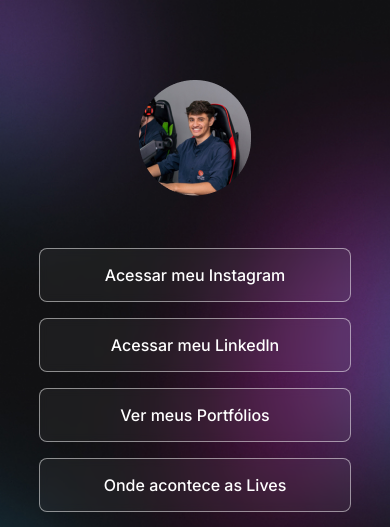
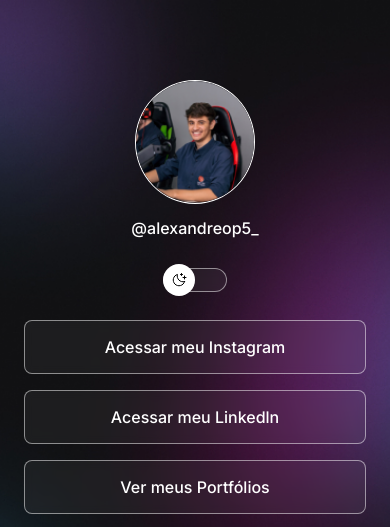
Before and after one commit to zxand1/Project-Rocketseat, a plain HTML site: page index.html in a window 390 px wide. Shown: the top 527 px of the page. Drawn offline with nearby package versions, Linux system fonts and the light colour scheme.

Commit message:
change backgroum based on media queries and button for dark and light

```diff
--- a/index.html
+++ b/index.html
@@ -2,6 +2,7 @@
 <html lang="pt-BR">
 <head>
   <meta charset="UTF-8">
+  <meta http-equiv="X-UA-Compatible" content="IE=edge">
   <meta name="viewport" content="width=device-width, initial-scale=1.0">
   <link rel="stylesheet" href="style.css">
   <link rel="preconnect" href="https://fonts.googleapis.com">
@@ -13,6 +14,11 @@
   <div class="container">
     <div id="profile">
       <img src="./assets/EU 1.png" alt="Avatar" >
+      <p>@alexandreop5_</p>
+    </div>
+    <div id="switch" onclick="toggleMode()">
+      <button></button>
+      <span></span>
     </div>
     <ul>
       <li>
@@ -49,5 +55,6 @@
 
   <script type="module" src="https://unpkg.com/ionicons@7.1.0/dist/ionicons/ionicons.esm.js"></script>
   <script nomodule src="https://unpkg.com/ionicons@7.1.0/dist/ionicons/ionicons.js"></script>
+  <script src="script.js"></script>
 </body>
 </html>
--- /dev/null
+++ b/script.js
@@ -0,0 +1,4 @@
+function toggleMode() {
+  const html = document.documentElement
+  html.classList.toggle('light')
+}
--- a/style.css
+++ b/style.css
@@ -9,7 +9,8 @@
   --stroke-color: rgba(255, 255, 255, 0.5);
   --surface-color: rgba(255, 255, 255, 0.05);
   --surface-color-hover: rgba(0, 0, 0, 0.02);
-  --highlight-color: rgba(255, 255, 255, 0.2)
+  --highlight-color: rgba(255, 255, 255, 0.2);
+  --switch-bg-url: url(./assets/MoonStars.svg);
 }
 .light{
   --text-color: black;
@@ -17,10 +18,12 @@
   --stroke-color: rgba(0, 0, 0, 0.5);
   --surface-color: rgba(0, 0, 0, 0.05);
   --surface-color-hover: rgba(0, 0, 0, 0.02);
-  --highlight-color: rgba(0, 0, 0, 0.1)
+  --highlight-color: rgba(0, 0, 0, 0.1);
+  --switch-bg-url: url(./assets/Sun.svg);
 }
 body{
   background: var(--bg-url) no-repeat top center / cover;
+  height: 100vh;
 }
 body *{
   font-family: "Inter", sans-serif;
@@ -28,7 +31,8 @@ body *{
 }
 
 .container {
-  width: 360px;
+  width: 100%px;
+  max-width: 588px;
   margin: 56px auto 0px;
   padding: 0 24px;
 }
@@ -39,12 +43,50 @@ body *{
 }
 
 #profile img{
-  width: 112px;
+  width: 120px;
+  border: 1px solid var(--text-color);
+  border-radius: 50%;
 }
 #profile p{
   font-weight: 500;
   line-height: 24px;
   margin-top: 8px;
+}
+
+#switch {
+  position: relative;
+  width: 64px;
+  margin: 4px auto;
+}
+
+#switch button{
+  height: 32px;
+  width: 32px;
+  background: white var(--switch-bg-url) no-repeat center;
+  border: 0;
+  border-radius: 50%;
+
+  position: absolute;
+  left: 0;
+  z-index: 1;
+  transform: translateY(-50%);
+  top: 50%;
+}
+
+.light #switch button {
+   right: 0;
+   left: initial;
+}
+
+#switch span{
+  display: block;
+  width: 64px;
+  height: 24px;
+  background: var(--surface-color);
+  border: 1px solid var(--stroke-color);
+  backdrop-filter: blur(4px);
+  -webkit-backdrop-filter: blur(4px);
+  border-radius: 9999px;
 }
 
 ul{
@@ -102,3 +144,12 @@ footer{
   padding: 24px 0;
   text-align: center;
 }
+
+@media (min-width: 700px) {
+  :root {
+    --bg-url: url(./assets/bg-desktop.jpg);
+  }
+  .light {
+    --bg-url: url(./assets/bg-desktop-light.jpg);
+  }
+}
```
